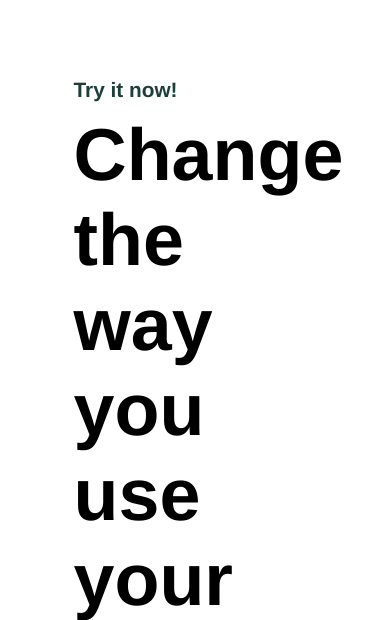
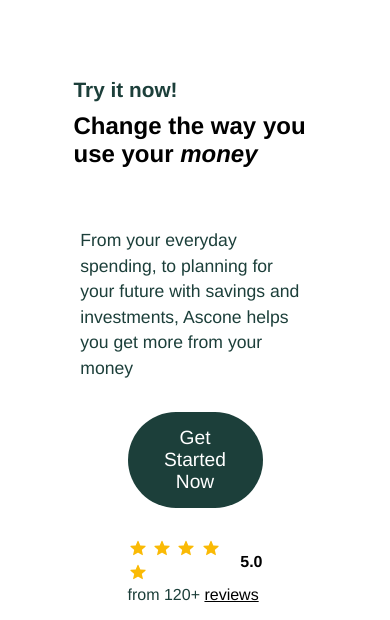
Before and after one commit to charanpreet01/Ascone-Website, a plain HTML site: page index.html in a window 390 px wide. Shown: the part 77-697 px from the top of the page. Drawn offline with Linux system fonts and the light colour scheme.

Commit message:
code updated

```diff
--- a/style.css
+++ b/style.css
@@ -394,6 +394,10 @@ nav .menu .menu-list:hover {
 }
 
 @media (max-width: 860px) {
+    .hero-content .left-side h2{
+        font-size: 1.5rem;
+    }
+
     #hero-section {
         height: 85vh;
     }
```
